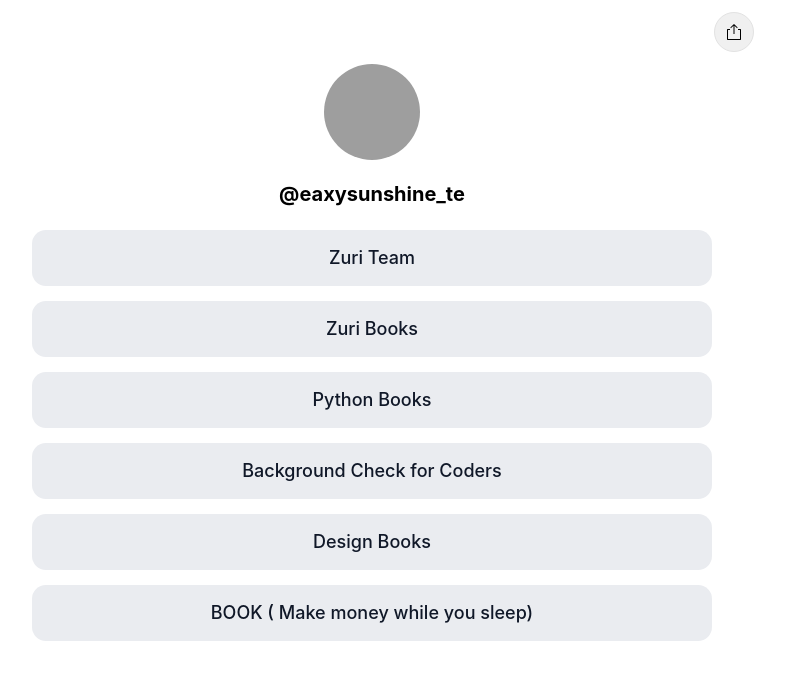
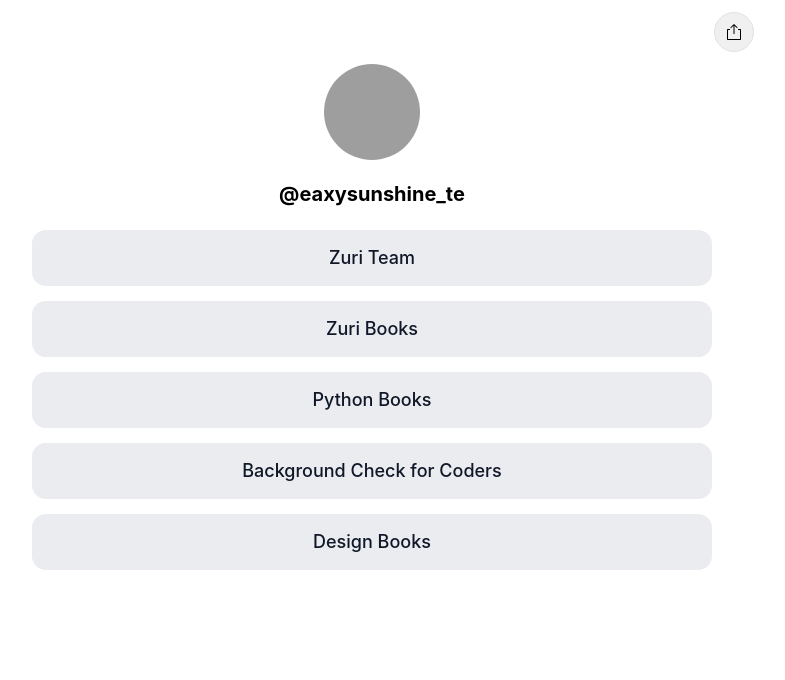
Before and after one commit to codewebdev02/Front-End-Stage-1-Task, a React (Vite) app: page / in a window 1280 px wide. Shown: the top 680 px of the page, without its empty margins (268-1053 px from the left). Built offline with nearby package versions, Linux system fonts and the light colour scheme; grey boxes are pictures that could not be loaded.

Commit message:
Link section commit

```diff
--- a/src/App.css
+++ b/src/App.css
@@ -52,17 +52,17 @@
 .App .profileDetails #slack {
  visibility: hidden;
  }
-.App .link_section {
+.App .link-section {
  max-width: 680px;
  margin: auto;
  /* margin-top: 32px;  */
  }
 
-.App .link_section #btn__zuri,
-.App .link_section #books,
-.App .link_section #book__python,
-.App .link_section #pitch,
-.App .link_section #book__design {
+.App .link-section #btn__zuri,
+.App .link-section #books,
+.App .link-section #book__python,
+.App .link-section #pitch,
+.App .link-section #book__design {
  padding-left: 44px;
  padding-right: 44px;
  min-height: 56px;
--- a/src/App.jsx
+++ b/src/App.jsx
@@ -16,13 +16,12 @@ function App() {
         <h1 id="twitter">@eaxysunshine_te</h1>
         <h1 id="slack">@Eaxysunshine</h1>
       </div>
-      <div className="link_section">
+      <div className="link-section">
         <a id="btn__zuri" href="https://training.zuri.team/">Zuri Team</a>
         <a id="books" href="https://books.zuri.team/">Zuri Books</a>
         <a id="book__python" href="https://books.zuri.team/python-for-beginners?ref_id=Eaxysunshine">Python Books</a>
         <a id="pitch" href="https://background.zuri.team/">Background Check for Coders</a>
         <a id="book__design" href="https://books.zuri.team/design-rules">Design Books</a>
-        <a id="books" href="">BOOK ( Make money while you sleep)</a>
       </div>
     </div>
   );
```
